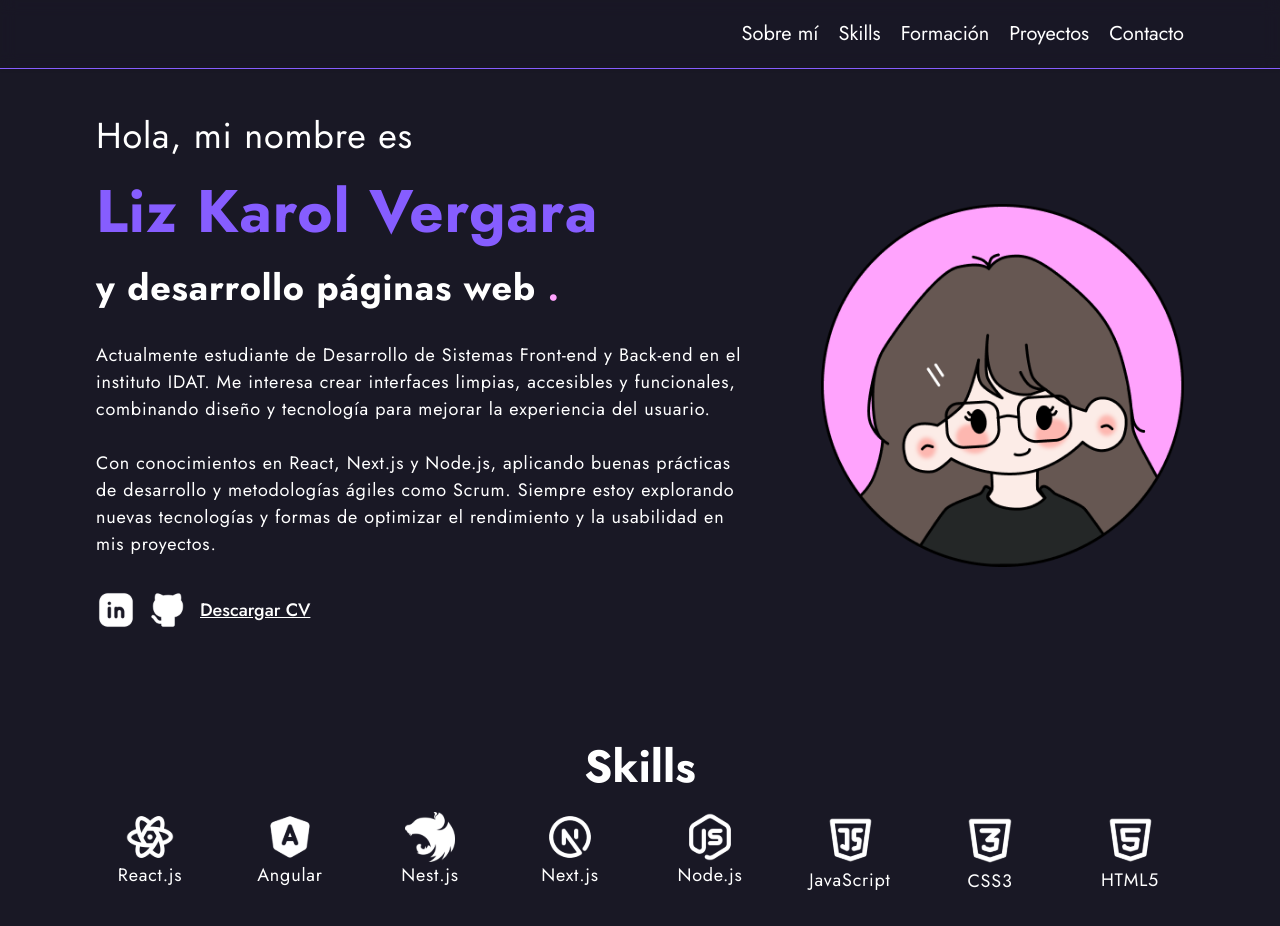
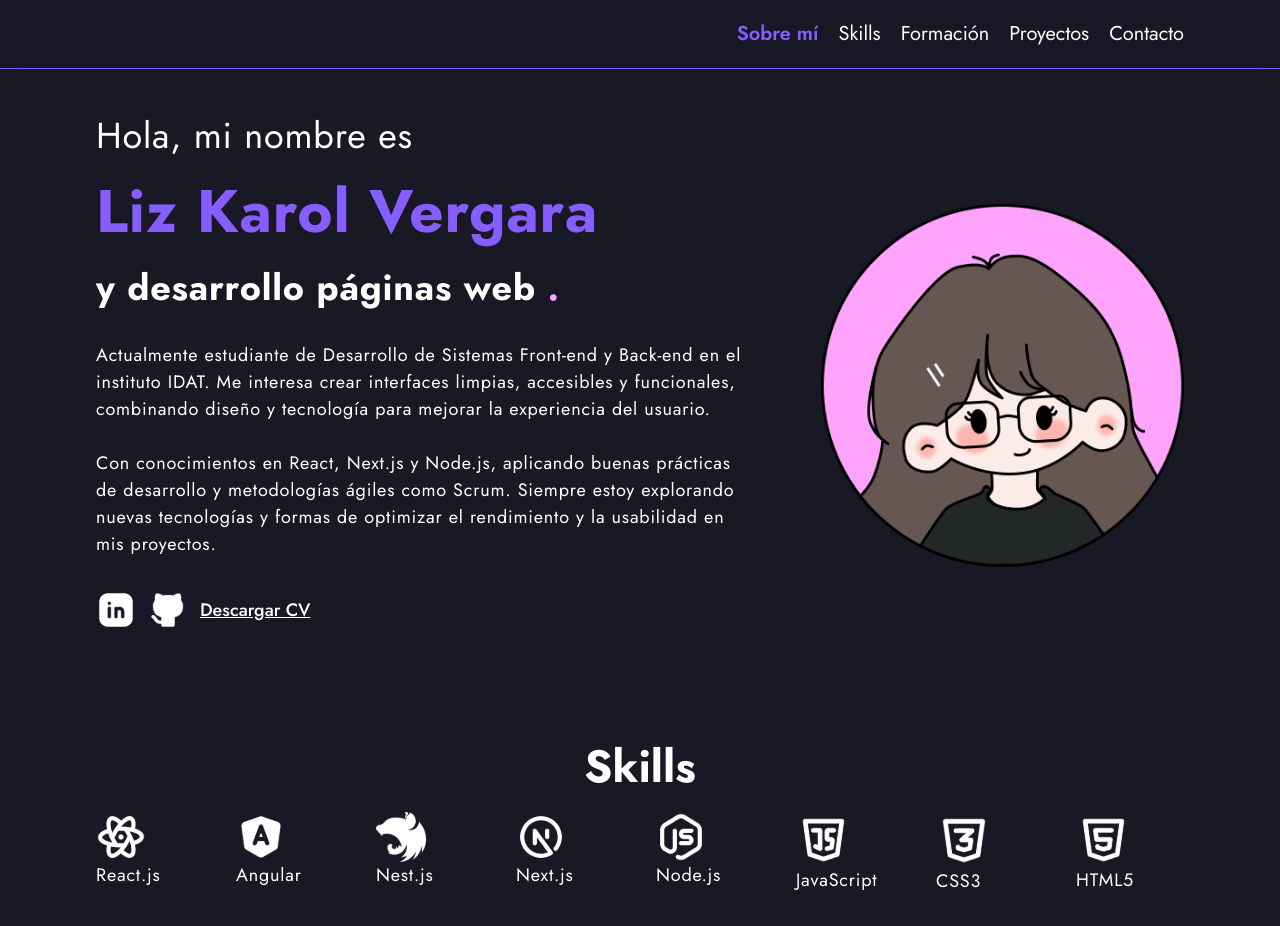
Before and after one commit to lizkarolvergara/mi-portafolio, a Next.js app: page / in a window 1280 px wide. Shown: the top 926 px of the page. Built offline with nearby package versions, Linux system fonts and the light colour scheme.

Commit message:
feat: agregar scrollspy y animacion de links activos del navbar

```diff
--- a/app/components/Footer.tsx
+++ b/app/components/Footer.tsx
@@ -4,27 +4,27 @@ export default function Footer() {
             <div>
                 <ul className="flex justify-center gap-10 py-8">
                     <li>
-                        <a href="#hero">
+                        <a href="#hero" className="hover-scale">
                             Sobre mí
                         </a>
                     </li>
                     <li>
-                        <a href="#skills">
+                        <a href="#skills" className="hover-scale">
                             Skills
                         </a>
                     </li>
                     <li>
-                        <a href="#education">
+                        <a href="#education" className="hover-scale">
                             Formación
                         </a>
                     </li>
                     <li>
-                        <a href="#projects">
+                        <a href="#projects" className="hover-scale">
                             Proyectos
                         </a>
                     </li>
                     <li>
-                        <a href="#contact">
+                        <a href="#contact" className="hover-scale">
                             Contacto
                         </a>
                     </li>
--- a/app/components/Navbar.tsx
+++ b/app/components/Navbar.tsx
@@ -1,29 +1,37 @@
+'use client';
+import { useScrollSpy } from "@/hooks/useScrollSpy";
+
+
+
 export default function Navbar() {
+
+    const activeId = useScrollSpy(['hero', 'skills', 'education', 'projects', 'contact'])
+
     return (
         <nav className="sticky top-0 z-50 flex justify-end py-5 border-b border-[#865DFF]  shadow-sm px-24 text-xl bg-[#191825]/70 backdrop-blur-sm">
-            <ul className="flex gap-5">
+            <ul className="flex gap-5 navbar-link">
                 <li>
-                    <a href="#hero">
+                    <a href="#hero" className={activeId === 'hero' ? 'active' : ''}>
                         Sobre mí
                     </a>
                 </li>
                 <li>
-                    <a href="#skills">
+                    <a href="#skills" className={activeId === 'skills' ? 'active' : ''}>
                         Skills
                     </a>
                 </li>
                 <li>
-                    <a href="#education">
+                    <a href="#education" className={activeId === 'education' ? 'active' : ''}>
                         Formación
                     </a>
                 </li>
                 <li>
-                    <a href="#projects">
+                    <a href="#projects" className={activeId === 'projects' ? 'active' : ''}>
                         Proyectos
                     </a>
                 </li>
                 <li>
-                    <a href="#contact">
+                    <a href="#contact" className={activeId === 'contact' ? 'active' : ''}>
                         Contacto
                     </a>
                 </li>
--- a/app/layout.tsx
+++ b/app/layout.tsx
@@ -1,7 +1,7 @@
 import type { Metadata } from "next";
 import { Jost } from "next/font/google";
-import "./globals.css";
-import "./animations.css";
+import "/styles/globals.css";
+import "/styles/animations.css";
 import Navbar from "./components/Navbar";
 import Footer from "./components/Footer";
 
--- a/app/page.tsx
+++ b/app/page.tsx
@@ -26,14 +26,14 @@ export default function Home() {
             <br />
             Con conocimientos en React, Next.js y Node.js, aplicando buenas prácticas de desarrollo y metodologías ágiles como Scrum. Siempre estoy explorando nuevas tecnologías y formas de optimizar el rendimiento y la usabilidad en mis proyectos.
           </p>
-          <div  className="flex py-8 items-center gap-3 text-flicker-in-glow">
-            <a href="https://www.linkedin.com/in/lizkarolvergara/" target="_blank" className="icon">
+          <div  className="flex py-8 items-center gap-3">
+            <a href="https://www.linkedin.com/in/lizkarolvergara/" target="_blank" className="hover-scale focus-in-1">
               <img src="/linkedin.svg" alt="Linkedin" />
             </a>
-            <a href="https://github.com/lizkarolvergara" target="_blank"className="icon">
+            <a href="https://github.com/lizkarolvergara" target="_blank" className="hover-scale focus-in-2">
               <img src="/github.svg" alt="Github" />
             </a>
-            <a href="/cv-lizkarolvergara.pdf" download className="underline font-medium">
+            <a href="/cv-lizkarolvergara.pdf" download className="underline font-medium focus-in-3">
               Descargar CV
             </a>
           </div>
@@ -53,7 +53,7 @@ export default function Home() {
         <div className="grid grid-cols-8 gap-8">
 
           {skills.map((skill, index) => (
-            <div key={index} className="flex flex-col items-center icon">
+            <div key={index} className="flex flex-col items-center hover-scale">
               <img src={skill.src} alt={skill.alt} className=""/>
               <p>{skill.name}</p>
             </div>
--- /dev/null
+++ b/hooks/useScrollSpy.ts
@@ -0,0 +1,28 @@
+import { off } from "process";
+import { useEffect, useState } from "react";
+
+export function useScrollSpy(sectionIds: string[], offset = 200) {
+    const [activeId, setActiveId] = useState("");
+
+    useEffect (() => {
+        const handleScroll = () => {
+            for (const id of sectionIds) {
+                const section = document.getElementById(id);
+
+                if (section) {
+                    const top = section.getBoundingClientRect().top;
+                    if (top<=offset) {
+                        setActiveId(id);
+                    }
+                }
+            }
+        };
+
+        window.addEventListener("scroll", handleScroll);
+        handleScroll();
+
+        return () => window.removeEventListener("scroll", handleScroll);
+    }, [sectionIds, offset]);
+
+    return activeId;
+}
--- a/app/animations.css
+++ b/styles/animations.css
@@ -1,3 +1,5 @@
+/* ------------------HERO--------------------- */
+
 /* saludo hero */
 .tracking-in-contract {
 	-webkit-animation: tracking-in-contract 1s cubic-bezier(0.215, 0.610, 0.355, 1.000) ;
@@ -107,8 +109,86 @@
     100% { opacity: 1; }
   }
 
+  /* redes y descargar cv */
+  .focus-in-1 {
+    -webkit-animation: text-focus-in 0.7s cubic-bezier(0.550, 0.085, 0.680, 0.530) both;
+            animation: text-focus-in 0.7s cubic-bezier(0.550, 0.085, 0.680, 0.530) both;
+    -webkit-animation-delay: 2s;
+            animation-delay: 2s;
+  }
 
-/* HOVER PROJECTS */
+  .focus-in-2 {
+    -webkit-animation: text-focus-in 0.7s cubic-bezier(0.550, 0.085, 0.680, 0.530) both;
+            animation: text-focus-in 0.7s cubic-bezier(0.550, 0.085, 0.680, 0.530) both;
+    -webkit-animation-delay: 2.5s;
+            animation-delay: 2.5s;
+  }
+
+  .focus-in-3 {
+    -webkit-animation: text-focus-in 0.7s cubic-bezier(0.550, 0.085, 0.680, 0.530) both;
+            animation: text-focus-in 0.7s cubic-bezier(0.550, 0.085, 0.680, 0.530) both;
+    -webkit-animation-delay: 3s;
+            animation-delay: 3s;
+  }
+
+
+  @-webkit-keyframes text-focus-in {
+    0% {
+      -webkit-filter: blur(12px);
+              filter: blur(12px);
+      opacity: 0;
+    }
+    100% {
+      -webkit-filter: blur(0px);
+              filter: blur(0px);
+      opacity: 1;
+    }
+  }
+  @keyframes text-focus-in {
+    0% {
+      -webkit-filter: blur(12px);
+              filter: blur(12px);
+      opacity: 0;
+    }
+    100% {
+      -webkit-filter: blur(0px);
+              filter: blur(0px);
+      opacity: 1;
+    }
+  }
+
+/* -----------------------------NAVBAR------------------------------- */
+
+.navbar-link li a {
+  position: relative;
+  -webkit-background-clip: text;
+  -webkit-text-fill-color: transparent;
+  background-image: linear-gradient(
+    to right,
+    #865DFF,
+    #865DFF 50%,
+    #fff 50%
+  );
+  background-size: 200% 100%;
+  background-position: -100%;
+  transition: all 0.3s ease-in-out;
+}
+
+.navbar-link li a:hover {
+  background-position: 0%;
+  font-weight: 600;
+}
+
+.navbar-link li a:hover::before {
+  width: 100%;
+}
+
+.navbar-link li a.active {
+  background-position: 0%;
+  font-weight: 600;
+}
+
+/* -----------------------PROJECTS----------------------------------- */
   .project-card {
     position: relative;
     overflow: hidden;
@@ -155,12 +235,15 @@
     box-shadow: 0 25px 20px -10px rgba(0, 0, 0, 0.15);
   }
 
-  /* SKILLS */
 
-  .icon {
+
+  /* -----------------------EFECTOS GLOBALES-------------------------- */
+
+  .hover-scale {
+    display: inline-block;
     transition: transform 0.3s ease;
   }
 
-  .icon:hover {
+  .hover-scale:hover {
     transform: scale(1.2);
   }
```
Also changed, not shown: styles/globals.css (renamed from app/globals.css).
